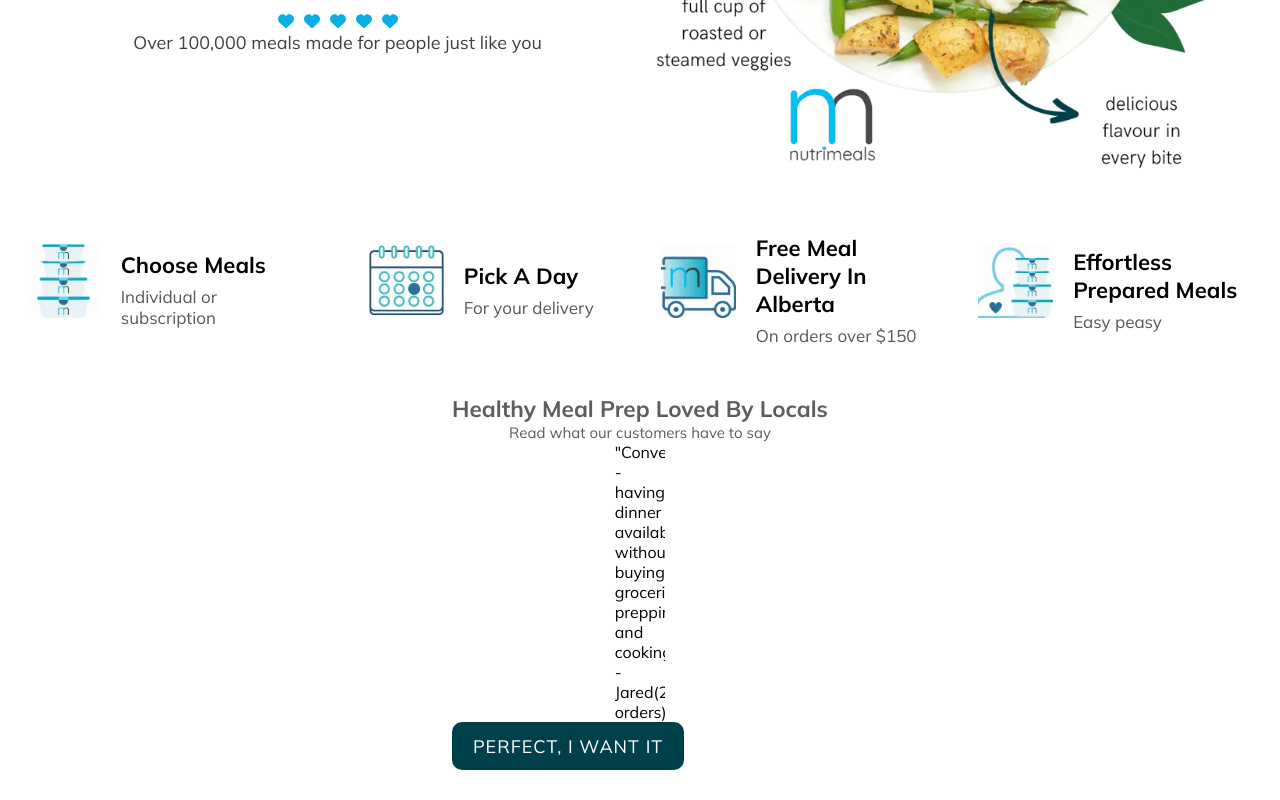
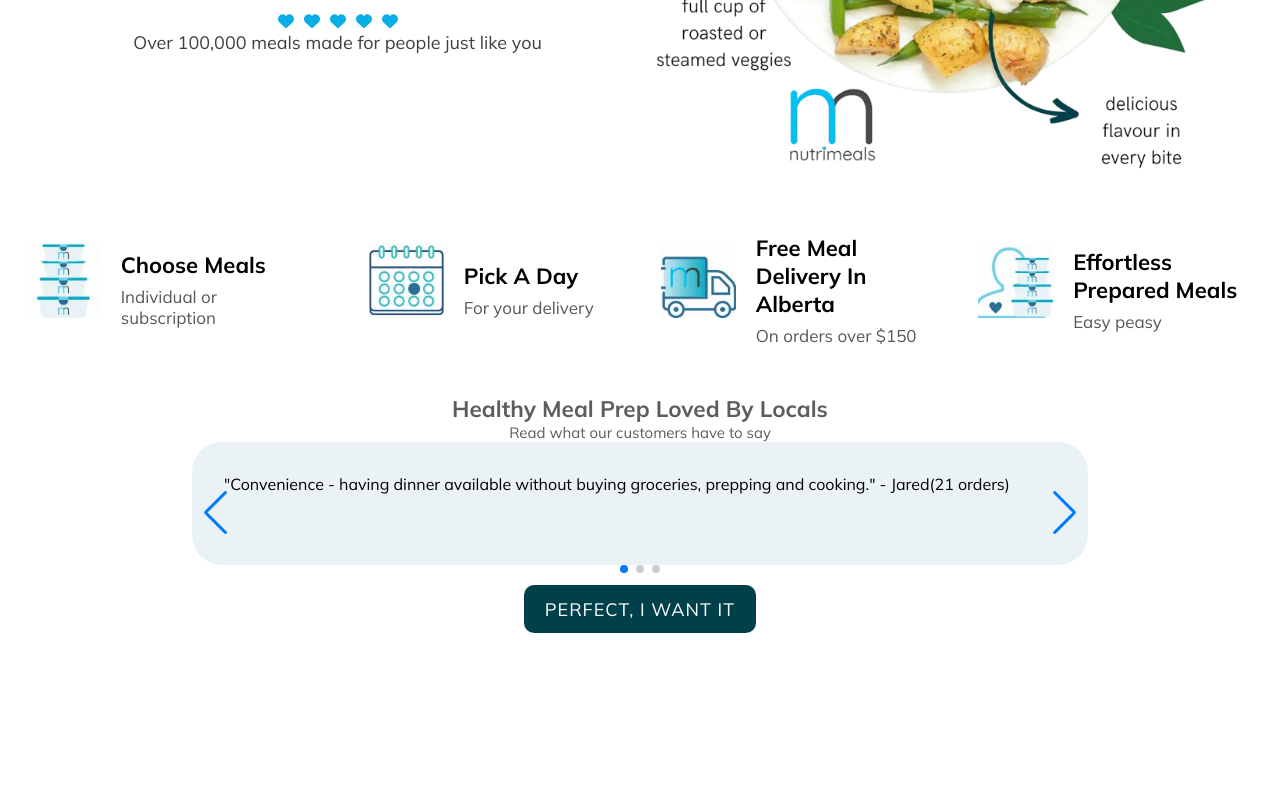
Before and after one commit to Heaven664/nutrimeals, a Next.js app: page / in a window 1280 px wide. Shown: the part 1004-1804 px from the top of the page. After the commit the page ends 1667 px from the top, so only its background shows below. Built offline with nearby package versions, Linux system fonts and the light colour scheme.

Commit message:
Make carousel interactive

```diff
--- a/components/homepage/feedback/Carousel.tsx
+++ b/components/homepage/feedback/Carousel.tsx
@@ -1,9 +1,13 @@
 import { JSX } from "react";
 // Import Swiper React components
 import { Swiper, SwiperSlide } from "swiper/react";
+import { Navigation, Pagination } from "swiper";
 
 // Import Swiper styles
 import "swiper/css";
+import "swiper/css/navigation";
+import "swiper/css/pagination";
+
 import CarouselElement from "./CarouselElement";
 
 const DummyFeedback = [
@@ -30,14 +34,24 @@ const DummyFeedback = [
 const Carousel = (): JSX.Element => {
   return (
     <Swiper
+      modules={[Navigation, Pagination]}
       spaceBetween={50}
-      slidesPerView={2}
+      slidesPerView={1}
+      pagination={{ clickable: true }}
+      navigation
+      loop={true}
       onSlideChange={() => console.log("slide change")}
       onSwiper={(swiper) => console.log(swiper)}
     >
       <SwiperSlide>
         <CarouselElement {...DummyFeedback[0]} />
       </SwiperSlide>
+      <SwiperSlide>
+        <CarouselElement {...DummyFeedback[1]} />
+      </SwiperSlide>
+      <SwiperSlide>
+        <CarouselElement {...DummyFeedback[2]} />
+      </SwiperSlide>
     </Swiper>
   );
 };
--- a/components/homepage/feedback/CarouselElement.module.css
+++ b/components/homepage/feedback/CarouselElement.module.css
@@ -1,3 +1,7 @@
-.swiper {
-  margin: 0;
+.feedbackTextContainer {
+  width: 100%;
+  font-weight: 400;
+  background-color: rgb(234, 242, 245);
+  padding: 32px 32px 71px 32px;
+  border-radius: 30px;
 }
--- a/components/homepage/feedback/CarouselElement.tsx
+++ b/components/homepage/feedback/CarouselElement.tsx
@@ -14,10 +14,8 @@ const CarouselElement = ({
 }: CarouselElementProps): JSX.Element => {
   return (
     <div className={styles.elementContainer}>
-      <div className={styles.feedbackContainer}>
-        <p className={styles.feedbackText}>
-          {`"${feedback}" - ${clientName}(${orders} orders)`}
-        </p>
+      <div className={styles.feedbackTextContainer}>
+        <p>{`"${feedback}" - ${clientName}(${orders} orders)`}</p>
       </div>
     </div>
   );
--- a/components/homepage/feedback/Feedback.module.css
+++ b/components/homepage/feedback/Feedback.module.css
@@ -6,7 +6,12 @@
   padding: 30px 45px;
 }
 
+.feedbackContainer {
+  width: 100vw;
+}
+
 .feedbackTitleContainer h3 {
+  text-align: center;
   text-transform: capitalize;
   font-size: 22.5px;
   color: rgb(93, 93, 93);
@@ -23,9 +28,16 @@
 }
 
 .feedbackCarouser {
+  width: 70%;
+  margin: 0 auto;
   display: flex;
   justify-content: center;
   align-items: center;
+}
+
+.feedbackButton {
+  display: flex;
+  justify-content: center;
 }
 
 .feedbackButton button {
```
